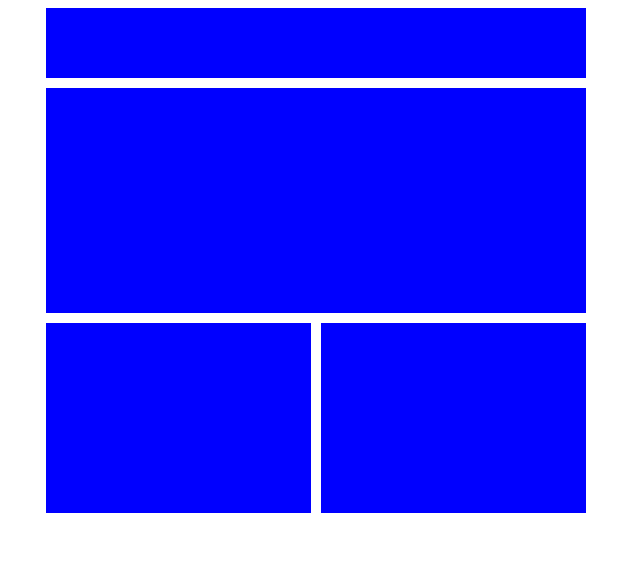
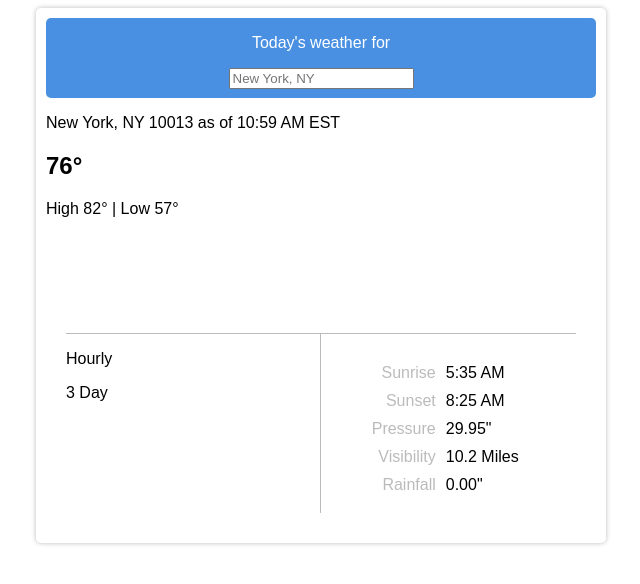
Before and after one commit to polyfish42/wade-and-wendy-coding-challenge, a plain HTML site: page index.html in a window 1280 px wide. Shown: the whole page, without its empty margins (319-959 px from the left). Drawn offline with Linux system fonts and the light colour scheme.

Commit message:
Weather stats layout

```diff
--- a/index.html
+++ b/index.html
@@ -9,10 +9,40 @@
 </head>
 <body>
     <main>
-        <section class="weather__search-bar"></section>
-        <section class="weather__current"></section>
-        <section class="weather__forecast"></section>
-        <section class="weather__stats"></section>
+        <section class="search-bar">
+            <p>Today's weather for</p>
+            <input placeholder="New York, NY"></input>
+        </section>
+        <section class="current-weather">
+            <div class="current-weather__info-and-temp-scale">
+                <p class="current-weather__info">New York, NY 10013 as of 10:59 AM EST</p>
+                <div class="current-weather__temp-scale"></div>
+            </div>
+            <h1>76&#176;</h1>
+            <div class="current-weather_high-low">
+                <class="current-weather_high">High 82&#176;</class>
+                <span>|</span>
+                <class="current-weather_high">Low 57&#176;</class>
+            </div>
+        </section>
+        <section class="forecast">
+            <p>Hourly</p>
+            <p>3 Day</p>
+        </section>
+        <section class="weather-stats">
+            <dl class="weather-stats__stats">
+                <dt class="weather-stats__definition">Sunrise</dt>
+                <dd class="weather-stats__description">5:35 AM</dd>
+                <dt class="weather-stats__definition">Sunset</dt>
+                <dd class="weather-stats__description">8:25 AM</dd>
+                <dt class="weather-stats__definition">Pressure</dt>
+                <dd class="weather-stats__description">29.95"</dd>
+                <dt class="weather-stats__definition">Visibility</dt>
+                <dd class="weather-stats__description">10.2 Miles</dd>
+                <dt class="weather-stats__definition">Rainfall</dt>
+                <dd class="weather-stats__description">0.00"</dd>
+            </dl>
+        </section>
     </main>
 </body>
 </html>
--- a/style.css
+++ b/style.css
@@ -1,3 +1,8 @@
+/* Typography */
+body {
+    font-family: Arial, Helvetica, sans-serif;
+}
+
 /* Layout */
 main {
     max-width: 550px;
@@ -7,23 +12,78 @@ main {
     grid-template-rows: 80px 235px 200px 200px;
 }
 
-section {
-    background-color: blue;
-    margin-bottom: 10px;
-    margin-right: 10px;
-}
-
 @media (min-width: 500px) {
     main {
         grid-template-columns: 1fr 1fr;
         grid-template-rows: 80px 235px 200px;
+        padding: 10px;
+        box-shadow: 0px 0px 5px rgb(187,187,187);
+        border-radius: 5px;
     }
 
-    .weather__search-bar {
+    .search-bar {
         grid-column: 1/3;
     }
 
-    .weather__current {
+    .current-weather {
         grid-column: 1/3;
     }
 }
+
+/* Search Bar */
+.search-bar {
+    background-color: rgb(73,144,226);
+    display: flex;
+    flex-direction: column;
+    align-items: center;
+    color: white;
+}
+
+@media (min-width: 500px) {
+    .search-bar {
+        border-radius: 5px;
+    }
+}
+
+/* Current Weather */
+
+/* Forecast */
+.forecast {
+    border-top: 1px solid rgb(187,187,187);
+}
+
+@media (min-width: 500px) {
+    .forecast {
+        margin: 0 0 20px 20px;
+        border-right: 1px solid rgb(187,187,187);
+    }
+}
+
+/* Weather Stats */
+.weather-stats {
+    border-top: 1px solid rgb(187,187,187);
+}
+
+@media (min-width: 500px) {
+    .weather-stats {
+        margin: 0 20px 20px 0;
+    }
+}
+
+.weather-stats__stats {
+    margin: 30px 0px 0px 0px;
+}
+
+.weather-stats__definition {
+    float: left;
+    clear: left;
+    width: 45%;
+    text-align: right;
+    color: rgb(187,187,187)
+}
+
+.weather-stats__description {
+    margin: 0px 0px 10px 10px;
+    float: left;
+    width: 40%;
+}
```
